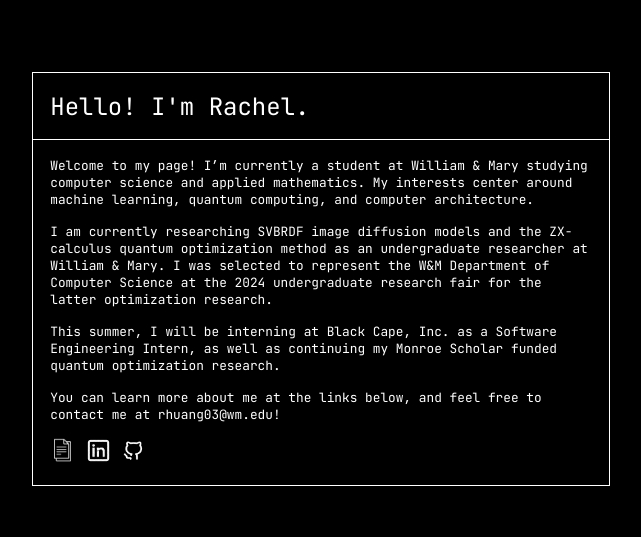
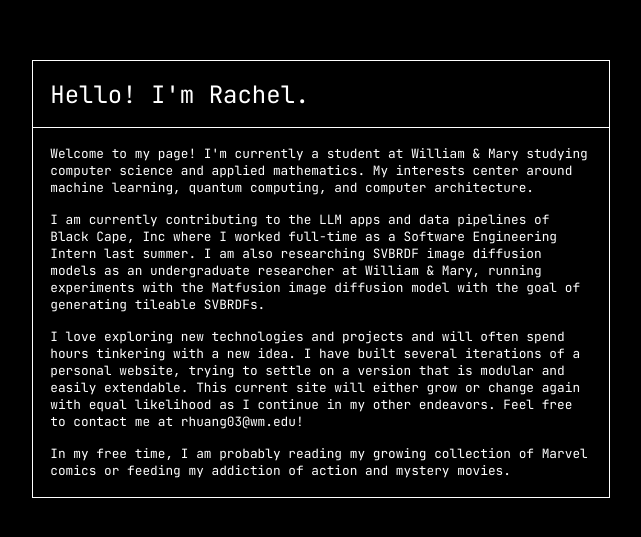
Before and after one commit to rrachelhuangg/website, a React (Create React App) app in the folder website/: page /#/ in a window 1280 px wide. Shown: the part 121-658 px from the top of the page, without its empty margins (319-960 px from the left). Built offline with nearby package versions, Linux system fonts and the light colour scheme.

Commit message:
Temp updates

```diff
--- a/website/src/pages/HomePage.js
+++ b/website/src/pages/HomePage.js
@@ -33,17 +33,26 @@ function HomePage(){
             </div>
             <div id = "bottom-rectangle">
                 <div className = "description">
-                Welcome to my page! I’m currently a student at William & Mary studying computer science and applied mathematics. My interests center around machine learning, quantum computing, and computer architecture.
+                Welcome to my page! I'm currently a student at William & Mary studying computer science and applied mathematics. My interests center around machine learning, quantum computing, and computer architecture.
                 </div>
                 <div className = "description">
-                I am currently researching SVBRDF image diffusion models and the ZX-calculus quantum optimization method as an undergraduate researcher at William & Mary. I was selected to represent the W&M Department of Computer Science at the 2024 undergraduate research fair for the latter optimization research.
+                I am currently contributing to the LLM apps and data pipelines of Black Cape, Inc where I worked full-time as a Software Engineering Intern last summer. I am also researching SVBRDF image diffusion models
+                as an undergraduate researcher at William & Mary, running experiments with the Matfusion image diffusion model with the goal of generating tileable SVBRDFs.
                 </div>
                 <div className = "description">
+                    I love exploring new technologies and projects and will often spend hours tinkering with a new idea. I have built several iterations of a personal website,
+                    trying to settle on a version that is modular and easily extendable. This current site will either grow or change again with equal likelihood as I continue in my
+                    other endeavors. Feel free to contact me at rhuang03@wm.edu!
+                </div>
+                <div className = "description">
+                    In my free time, I am probably reading my growing collection of Marvel comics or feeding my addiction of action and mystery movies.
+                </div>
+                {/* <div className = "description">
                 This summer, I will be interning at Black Cape, Inc. as a Software Engineering Intern, as well as continuing my Monroe Scholar funded quantum optimization research.
                 </div>
                 <div className = "description">
                 You can learn more about me at the links below, and feel free to contact me at rhuang03@wm.edu!
-                </div>
+                </div> */}
                 {/* <div id = "social-icons">
                     <a href = "https://drive.google.com/file/d/1eRf6NYuO6vVu0S23e2ja6PXjy49UcE59/view?usp=sharing" target = "_blank">
                         <img src = {resumeIcon}/>
@@ -55,17 +64,6 @@ function HomePage(){
                         <img src = {githubIcon}/>
                     </a>
                 </div> */}
-                <div id = "social-icons">
-                    <a href = "" target = "_blank">
-                        <img src = {resumeIcon}/>
-                    </a>
-                    <a href = "" target = "_blank">
-                        <img src = {linkedinIcon} id = "linkedin-icon"/>
-                    </a>
-                    <a href = "" target = "_blank">
-                        <img src = {githubIcon}/>
-                    </a>
-                </div>
             </div>
         </div>
     );
```
